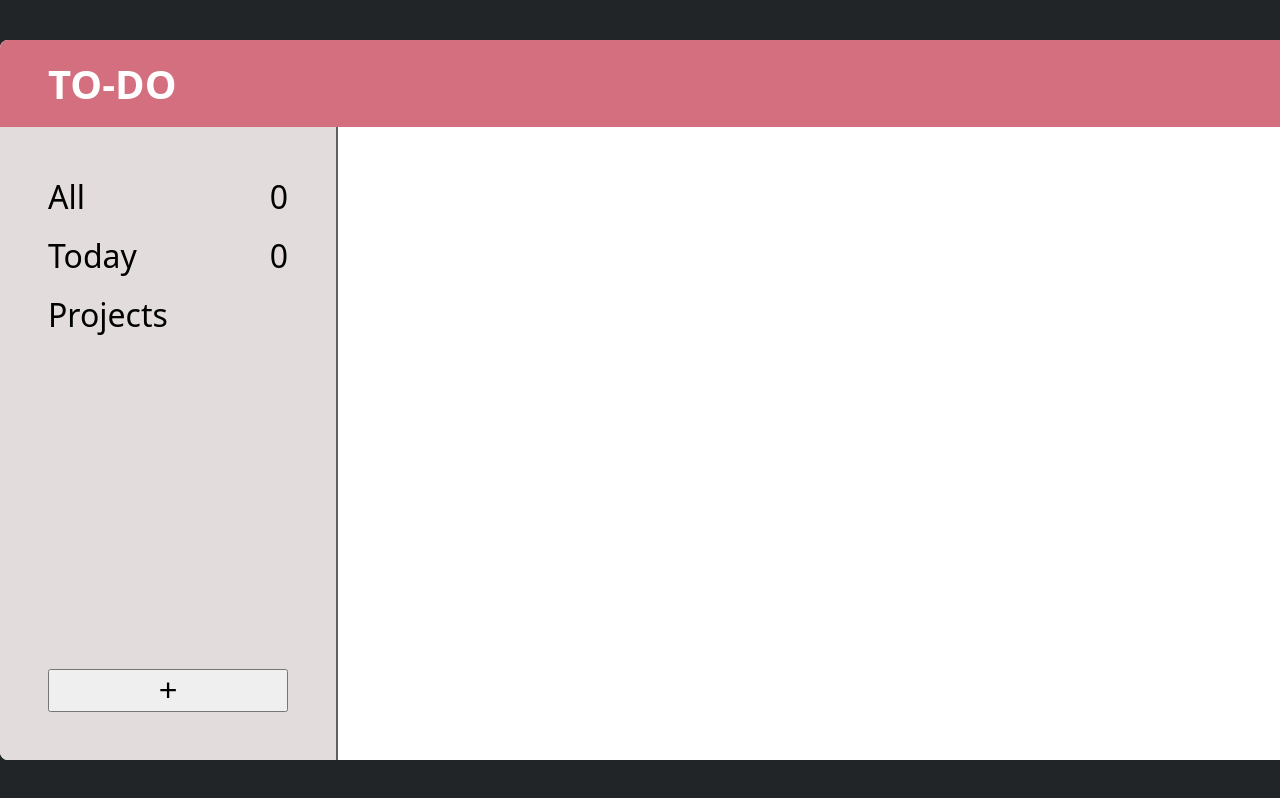
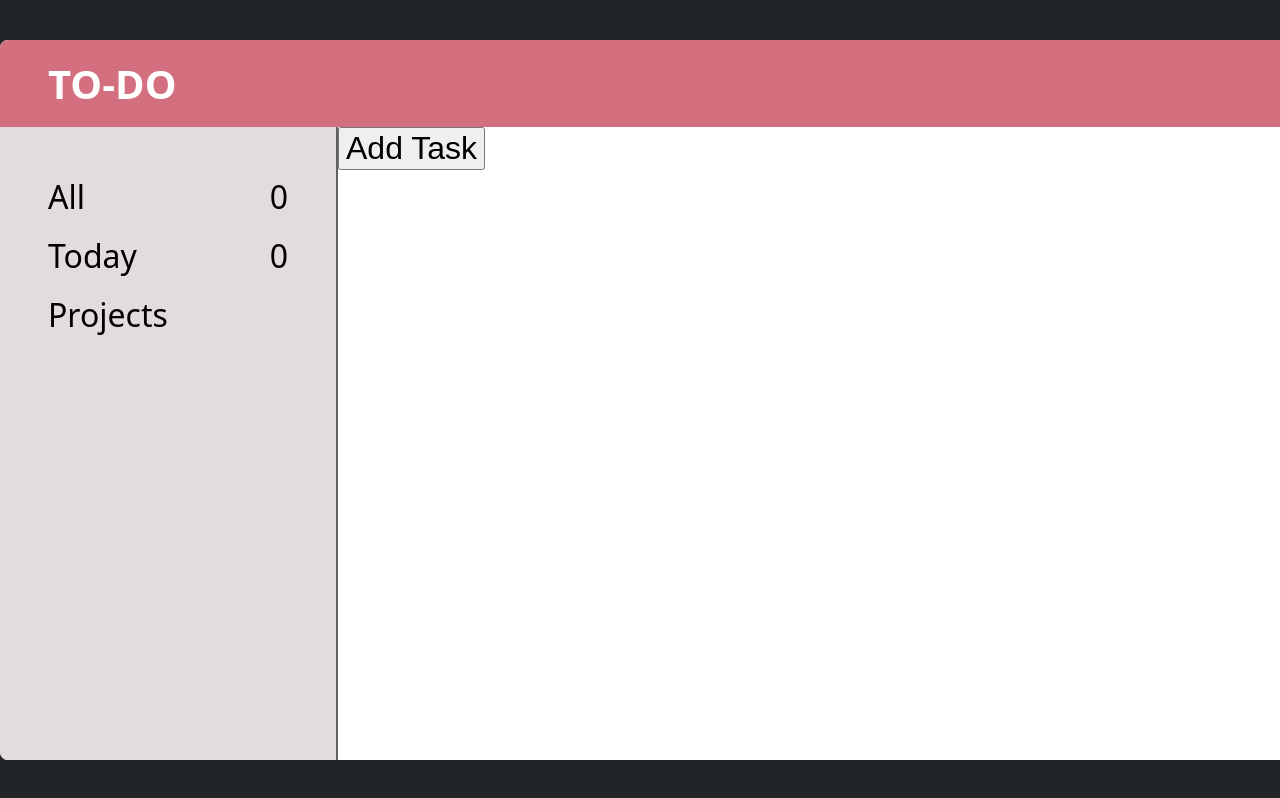
Before and after one commit to kathode/todo-list, a website built with webpack: page src/template.html in a window 1280 px wide. Shown: the top 798 px of the page. Built offline with nearby package versions, Linux system fonts and the light colour scheme.

Commit message:
Move the add task button within the todo-list-container

```diff
--- a/src/template.html
+++ b/src/template.html
@@ -14,10 +14,11 @@
           <div class="default-views" id="today">Today</div>
           <div class="default-views project">Projects</div>
           <div class="projects-view"></div>
-
-          <button class="new-todo-button">+</button>
         </div>
-        <div id="todo-list"></div>
+        <div class="todo-list-container">
+          <div class="todo-list"></div>
+          <button class="new-todo-button">Add Task</button>
+        </div>
       </div>
     </div>
   </body>
```
